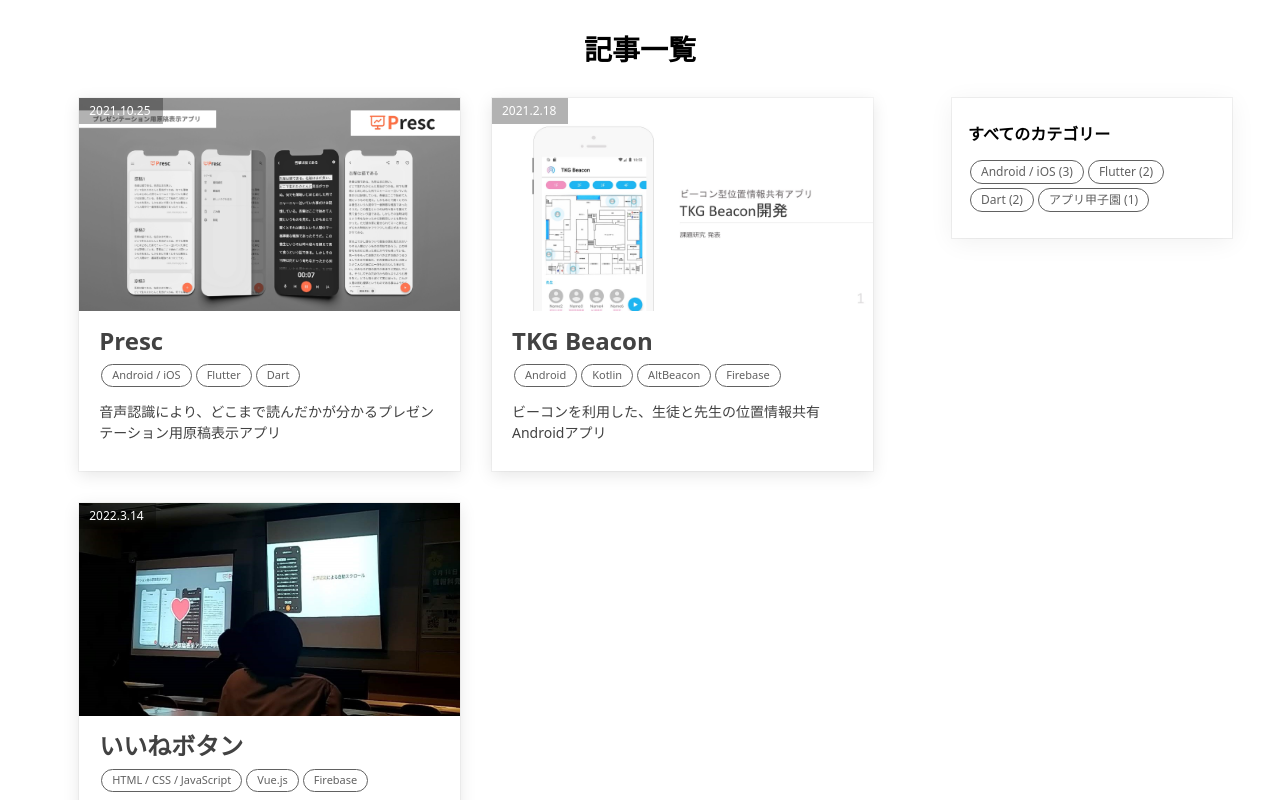
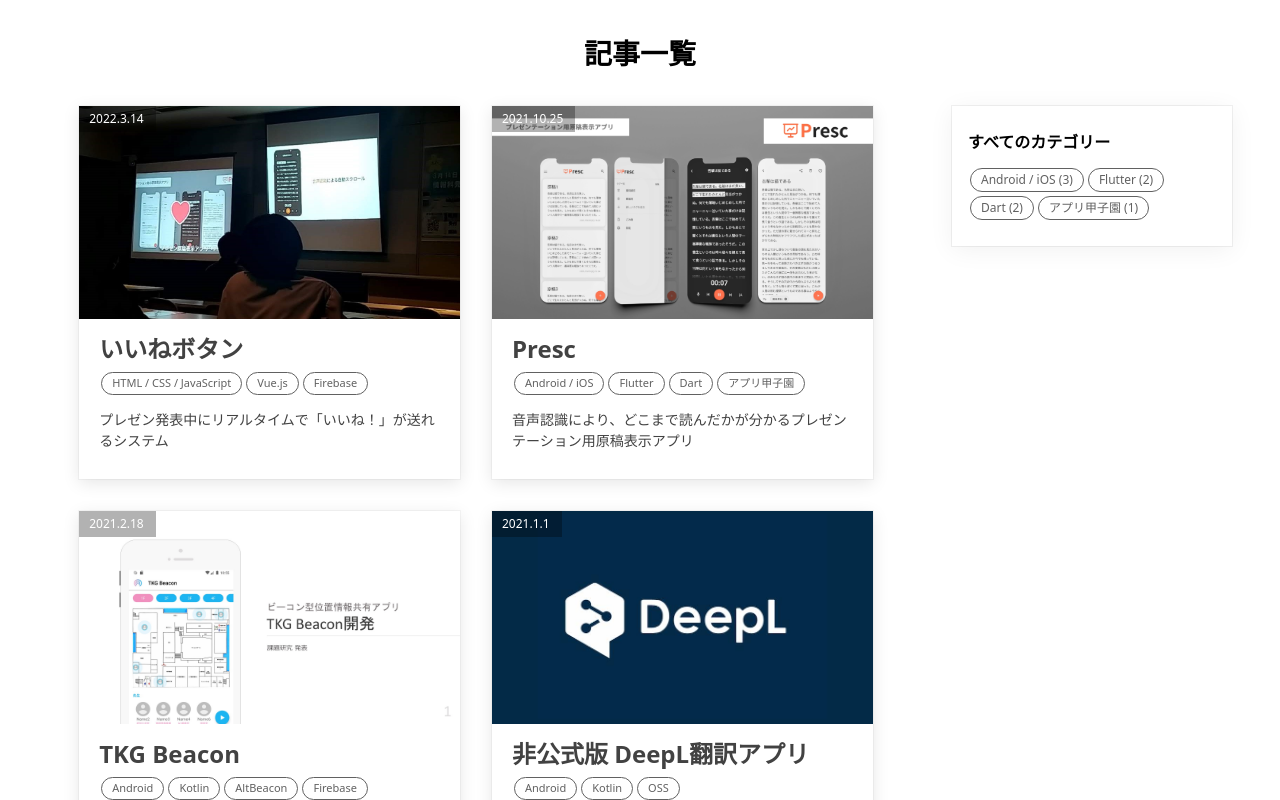
Before and after one commit to sakusaku3939/my-page, a Next.js app: page /posts in a window 1280 px wide. Built offline with nearby package versions, Linux system fonts and the light colour scheme.

Commit message:
Add processing to fetch posts from the server

```diff
--- /dev/null
+++ b/_posts/deepl-android.md
@@ -0,0 +1,6 @@
+---
+title: 非公式版 DeepL翻訳アプリ
+tag: Android, Kotlin, OSS
+overview: DeepL翻訳のクライアントアプリが欲しかったために作った非公式Androidアプリ
+date: 2021.1.1
+---
--- /dev/null
+++ b/_posts/like-button.md
@@ -0,0 +1,6 @@
+---
+title: いいねボタン
+tag: HTML / CSS / JavaScript, Vue.js, Firebase
+overview: プレゼン発表中にリアルタイムで「いいね！」が送れるシステム
+date: 2022.3.14
+---
--- a/_posts/presc.md
+++ b/_posts/presc.md
@@ -1,7 +1,8 @@
 ---
 title: Presc
 tag: Android / iOS, Flutter, Dart, アプリ甲子園
-thumbnail: /posts/presc/thumbnail.jpg
+overview: 音声認識により、どこまで読んだかが分かるプレゼンテーション用原稿表示アプリ
+date: 2021.10.25
 ---
 
 音声認識により話した分だけ自動でスクロールしてくれる、プレゼンテーション用の原稿表示アプリです。
--- /dev/null
+++ b/_posts/tkg-beacon.md
@@ -0,0 +1,6 @@
+---
+title: TKG Beacon
+tag: Android, Kotlin, AltBeacon, Firebase
+overview: ビーコンを利用した、生徒と先生の位置情報共有Androidアプリ
+date: 2021.2.18
+---
--- a/src/model/PostApi.tsx
+++ b/src/model/PostApi.tsx
@@ -10,14 +10,14 @@
 }
 
 export function getAllPostSlugs() {
-  const fileNames = fs.readdirSync(postsDirectory)
+  const fileNames = fs.readdirSync(postsDirectory);
   return fileNames.map(fileName => {
     return {
       params: {
-        slug: fileName.replace(/\.md$/, '')
+        slug: fileName.replace(/\.md$/, "")
       }
-    }
-  })
+    };
+  });
 }
 
 export function getAllPostOverview() {
@@ -26,7 +26,10 @@
   for (let name of fileNames) {
     const fullPath = path.join(postsDirectory, name);
     const data = fs.readFileSync(fullPath, "utf8");
-   overviews.push(matter(data).data);
+    const front = matter(data).data;
+
+    front.slug = name.replace(/\.md$/, "");
+    overviews.push(front);
   }
-  return overviews;
+  return overviews.sort((a, b) => new Date(a.date) < new Date(b.date) ? 1 : -1);
 }
--- a/src/pages/posts/index.tsx
+++ b/src/pages/posts/index.tsx
@@ -1,5 +1,4 @@
 import index from "@/styles/index.module.css";
-import posts from "@/styles/posts.module.css";
 import common from "@/styles/common.module.css";
 import { getAllPostOverview } from "@/model/PostApi";
 import { Post } from "@/components/organism/PostsList/PostsList";
@@ -21,24 +20,16 @@
       </ul>
       <div className={index.wrapper}>
         <section className={index.postsList}>
-          <Post date="2021.10.25"
-                imageUrl="/posts/presc/thumbnail.jpg"
-                href="/posts/presc"
-                title="Presc"
-                tag={["Android / iOS", "Flutter", "Dart"]}
-                overview="音声認識により、どこまで読んだかが分かるプレゼンテーション用原稿表示アプリ" />
-          <Post date="2021.2.18"
-                imageUrl="/posts/tkg-beacon/thumbnail.jpg"
-                href="https://portfolio.sakusaku3939.com/?posts=tkg-beacon"
-                title="TKG Beacon"
-                tag={["Android", "Kotlin", "AltBeacon", "Firebase"]}
-                overview="ビーコンを利用した、生徒と先生の位置情報共有Androidアプリ" />
-          <Post date="2022.3.14"
-                imageUrl="/posts/like-button/thumbnail.jpg"
-                href="https://portfolio.sakusaku3939.com/?posts=like-button"
-                title="いいねボタン"
-                tag={["HTML / CSS / JavaScript", "Vue.js", "Firebase"]}
-                overview="プレゼン発表中にリアルタイムで「いいね！」が送れるシステム" />
+          {overviews.map((post: any) =>
+            <>
+              <Post date={post.date}
+                    imageUrl={post.thumbnail ?? `/posts/${post.slug}/thumbnail.jpg`}
+                    href={`/posts/${post.slug}`}
+                    title={post.title}
+                    tag={post.tag.split(", ")}
+                    overview={post.overview} />
+            </>
+          )}
           <div className={index.postDummy} />
           <div className={index.postDummy} />
         </section>
@@ -46,11 +37,6 @@
           <Category />
         </div>
       </div>
-      {/*{overviews.map((overview: any) =>*/}
-      {/*  <>*/}
-      {/*    <div>{overview.title}</div>*/}
-      {/*  </>*/}
-      {/*)}*/}
     </>
   );
 };
--- a/src/styles/index.module.css
+++ b/src/styles/index.module.css
@@ -46,7 +46,7 @@
     font-size: 28px;
     font-weight: bold;
     text-align: center;
-    padding: 28px 16px 12px;
+    padding: 32px 16px 16px;
 }
 
 .postsList {
```
